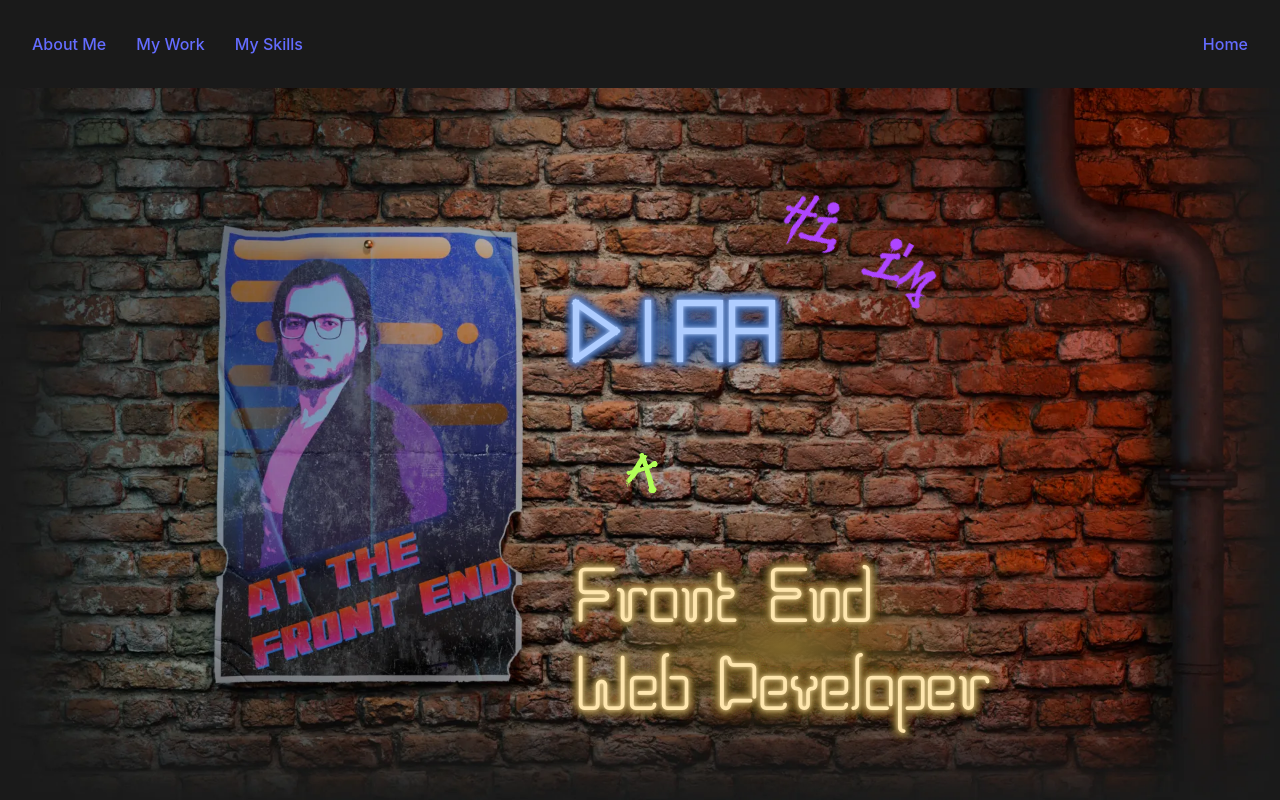
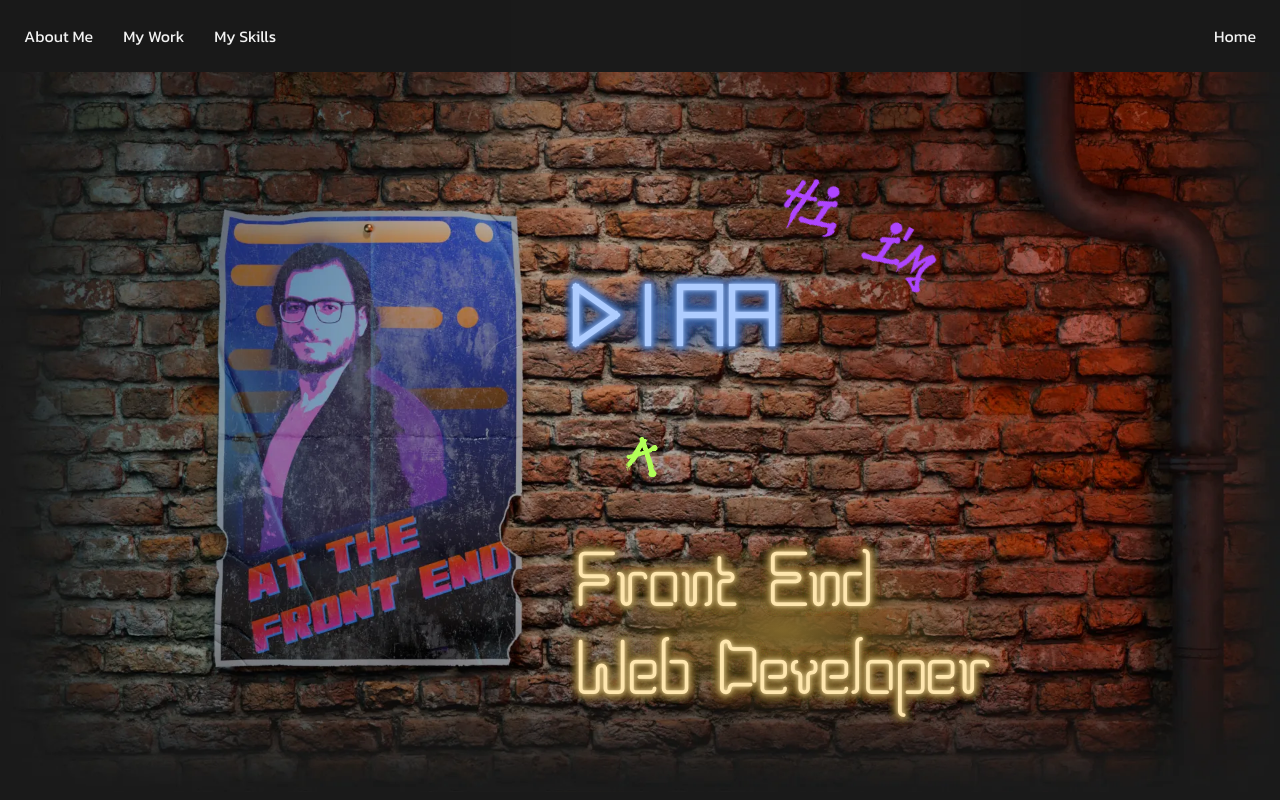
Before and after one commit to Diaa-E/portfolio, a React (Vite) app: page /web in a window 1280 px wide. Shown: the top 800 px of the page. Built offline with nearby package versions, Linux system fonts and the light colour scheme.

Commit message:
Add styles to nav bar

```diff
--- a/src/components/NavBar.module.css
+++ b/src/components/NavBar.module.css
@@ -5,7 +5,8 @@
     display: flex;
     flex-direction: row;
     place-content: space-between;
-    padding: 2rem;
+    padding: 1.5rem;
+    background-color: var(--background-trans);
 }
 
 .link-list{
@@ -13,3 +14,9 @@
     flex-direction: row;
     gap: 30px;
 }
+
+.link-list a, .link-list a:visited{
+    font-family: var(--font-default);
+    color: var(--text);
+    font-size: 1rem;
+}
--- a/src/globals.css
+++ b/src/globals.css
@@ -13,6 +13,12 @@
 @font-face {
     font-family: "digitag";
     src: url("./assets/fonts/Digitag.ttf");
+    font-weight: normal;
+}
+
+@font-face {
+    font-family: "kanit";
+    src: url("./assets/fonts/Kanit-Regular.ttf");
     font-weight: normal;
 }
 
@@ -75,4 +81,5 @@
     --font-neon-1: "minim", sans-serif;
     --font-neon-2: "BPneon", sans-serif;
     --font-graffiti-1: "digitag", sans-serif;
+    --font-default: "kanit", sans-serif;
 }
```
Also changed, not shown: src/assets/fonts/Kanit-Regular.ttf (added).
